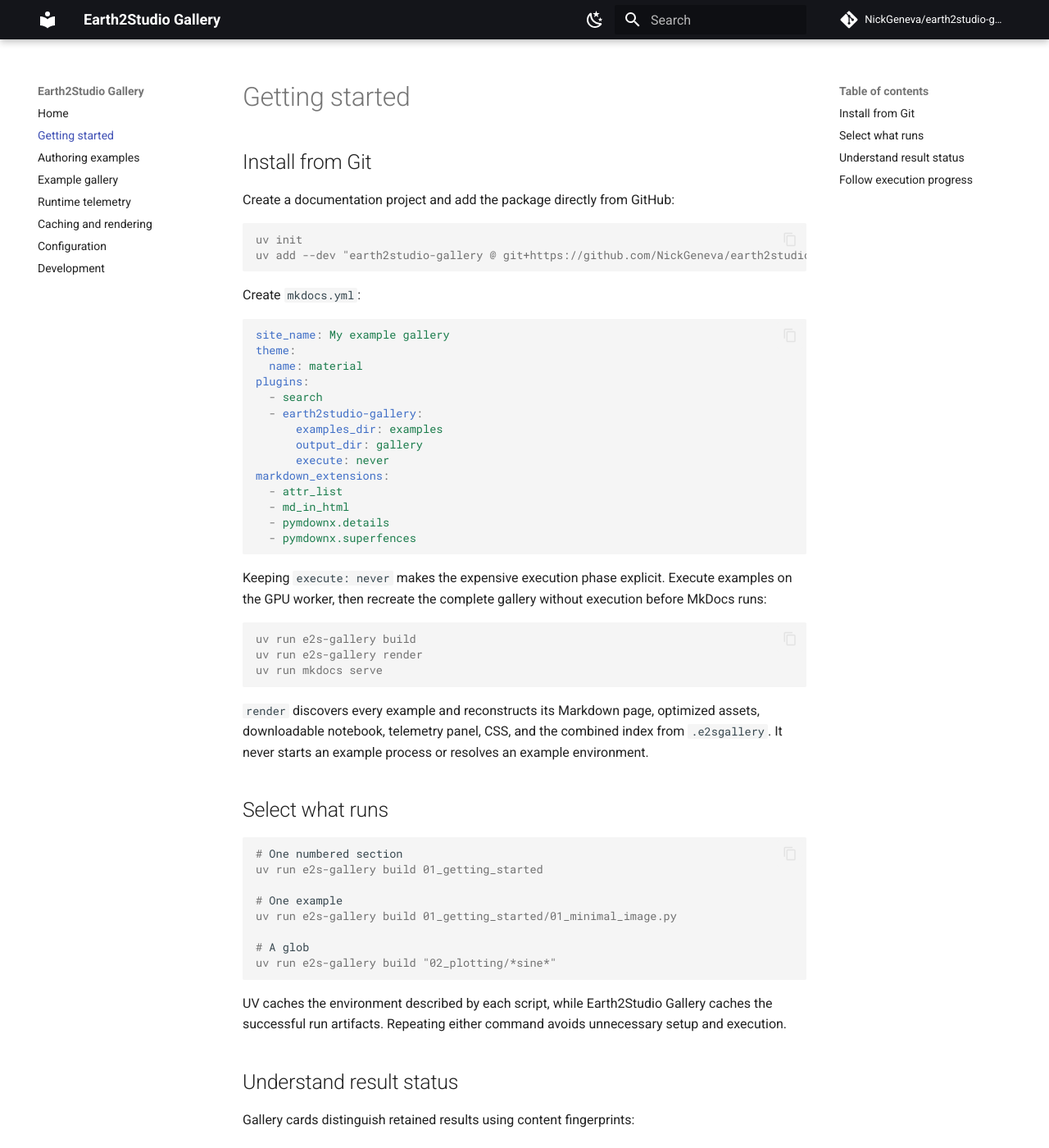
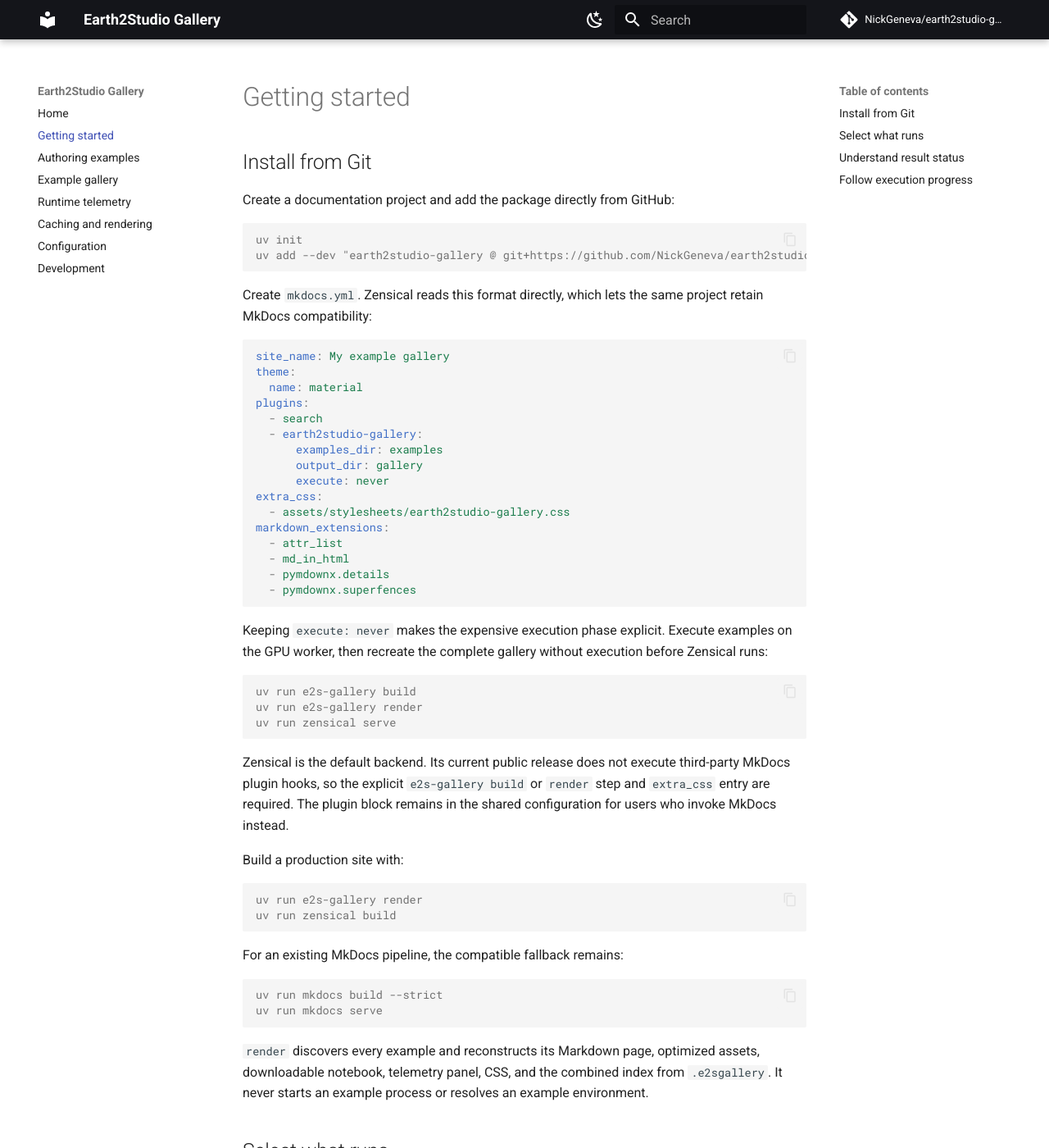
Before and after one commit to NickGeneva/earth2studio-gallery, an MkDocs documentation site: the page built from docs/getting-started.md, in a window 1280 px wide and 1400 px high. Shown: the whole window at 82% size. Built offline with MkDocs 1.6.1 and Material for MkDocs 9.7.7, drawn with Linux system fonts in a browser that asks for light colours; comment, search, counter and statistics services are not loaded.

Commit message:
Add Zensical support and harden gallery rendering

````diff
--- a/docs/getting-started.md
+++ b/docs/getting-started.md
@@ -9,7 +9,8 @@
 uv add --dev "earth2studio-gallery @ git+https://github.com/NickGeneva/earth2studio-gallery.git"
 ```
 
-Create `mkdocs.yml`:
+Create `mkdocs.yml`. Zensical reads this format directly, which lets the same project retain
+MkDocs compatibility:
 
 ```yaml
 site_name: My example gallery
@@ -21,6 +22,8 @@
       examples_dir: examples
       output_dir: gallery
       execute: never
+extra_css:
+  - assets/stylesheets/earth2studio-gallery.css
 markdown_extensions:
   - attr_list
   - md_in_html
@@ -29,11 +32,30 @@
 ```
 
 Keeping `execute: never` makes the expensive execution phase explicit. Execute examples on
-the GPU worker, then recreate the complete gallery without execution before MkDocs runs:
+the GPU worker, then recreate the complete gallery without execution before Zensical runs:
 
 ```console
 uv run e2s-gallery build
 uv run e2s-gallery render
+uv run zensical serve
+```
+
+Zensical is the default backend. Its current public release does not execute third-party
+MkDocs plugin hooks, so the explicit `e2s-gallery build` or `render` step and `extra_css`
+entry are required. The plugin block remains in the shared configuration for users who
+invoke MkDocs instead.
+
+Build a production site with:
+
+```console
+uv run e2s-gallery render
+uv run zensical build
+```
+
+For an existing MkDocs pipeline, the compatible fallback remains:
+
+```console
+uv run mkdocs build --strict
 uv run mkdocs serve
 ```
 
--- a/mkdocs.yml
+++ b/mkdocs.yml
@@ -1,8 +1,9 @@
 site_name: Earth2Studio Gallery
-site_description: UV-native executable example galleries for MkDocs Material
+site_description: UV-native executable example galleries for Zensical and MkDocs Material
 site_url: https://nickgeneva.github.io/earth2studio-gallery/
 repo_url: https://github.com/NickGeneva/earth2studio-gallery
 repo_name: NickGeneva/earth2studio-gallery
+strict: true
 
 theme:
   name: material
@@ -39,6 +40,11 @@
       jobs: 1
       collect_telemetry: true
 
+# Zensical does not execute third-party MkDocs plugin hooks yet, so declare the
+# generated gallery stylesheet explicitly. The MkDocs plugin de-duplicates it.
+extra_css:
+  - assets/stylesheets/earth2studio-gallery.css
+
 markdown_extensions:
   - admonition
   - attr_list
--- a/pyproject.toml
+++ b/pyproject.toml
@@ -5,7 +5,7 @@
 [project]
 name = "earth2studio-gallery"
 version = "0.1.0"
-description = "Fast, UV-native executable example galleries for MkDocs Material"
+description = "Fast, UV-native executable example galleries for Zensical and MkDocs Material"
 readme = "README.md"
 requires-python = ">=3.11"
 license = { file = "LICENSE" }
@@ -15,6 +15,7 @@
   "mkdocs-material>=9.7.7,<10",
   "pillow>=11.0",
   "psutil>=7.0",
+  "zensical>=0.0.53,<0.1",
 ]
 
 [project.urls]
````
Also changed, not shown: README.md (+42 -7 lines), docs/configuration.md (+1 -1 lines), docs/development.md (+13 -6 lines), docs/index.md (+5 -5 lines), 7 other files.
